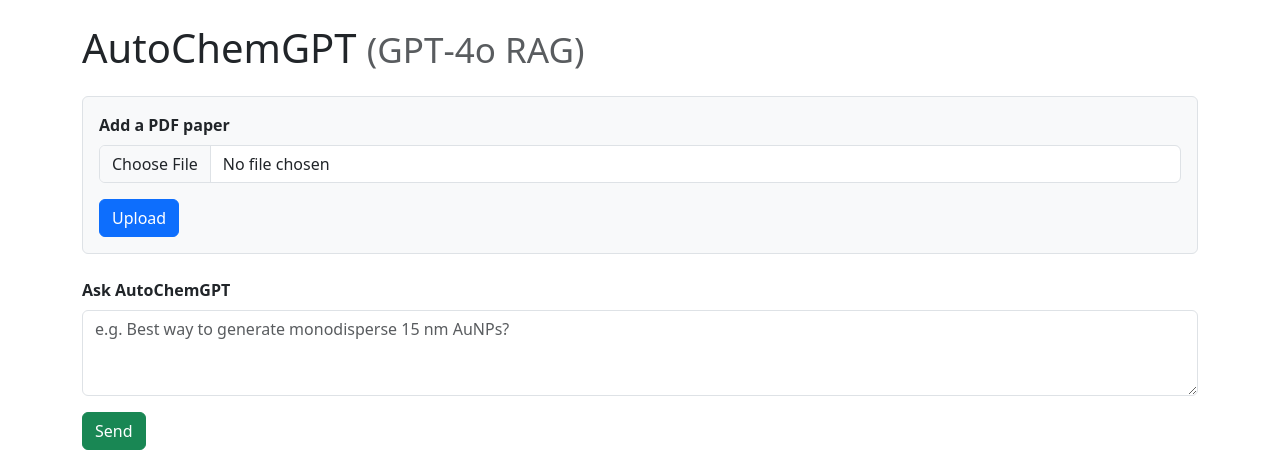
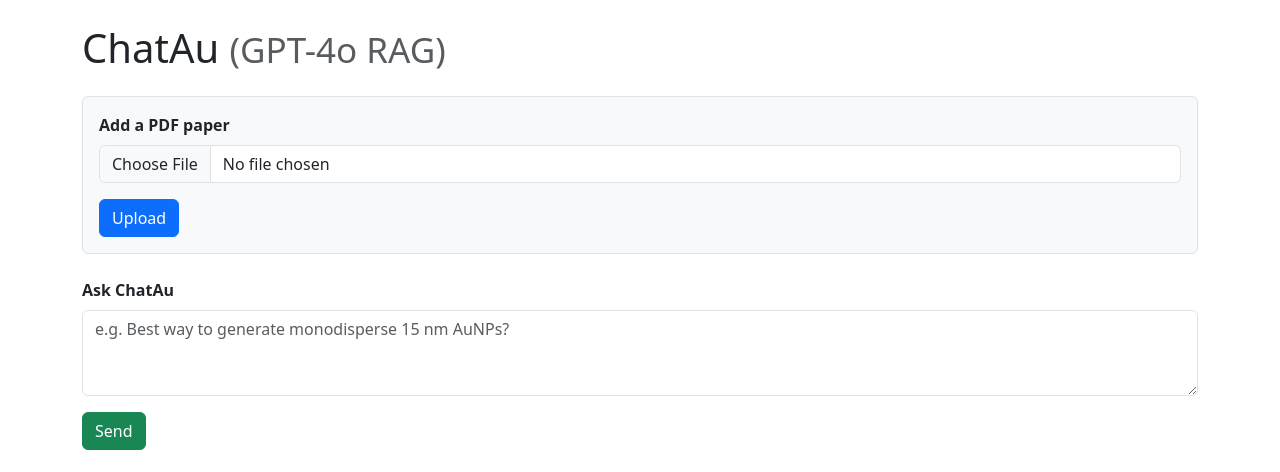
Before and after one commit to imraanykhan/ChatAuNP2, a Flask app: page / in a window 1280 px wide. Shown: the top 472 px of the page. Run offline with Flask 3, Linux system fonts and the light colour scheme.

Commit message:
Update index.html

```diff
--- a/templates/index.html
+++ b/templates/index.html
@@ -3,25 +3,26 @@
 <head>
   <meta charset="utf-8" />
   <meta name="viewport" content="width=device-width, initial-scale=1" />
-  <title>AutoChemGPT</title>
+  <title>ChatAu v1.1</title>
   <link href="https://cdn.jsdelivr.net/npm/bootstrap@5.3.3/dist/css/bootstrap.min.css" rel="stylesheet"/>
 </head>
 <body class="container py-4">
-  <h1 class="mb-4">AutoChemGPT <small class="text-muted fw-light">(GPT‑4o RAG)</small></h1>
+  <h1 class="mb-4">ChatAu <small class="text-muted fw-light">(GPT-4o RAG)</small></h1>
 
   <!-- PDF upload -->
-  <form action="/upload" method="post" enctype="multipart/form-data" class="mb-4 p-3 border rounded bg-light">
+  <form id="uploadForm" action="/upload" method="post" enctype="multipart/form-data" class="mb-4 p-3 border rounded bg-light">
     <div class="mb-3">
       <label class="form-label fw-semibold">Add a PDF paper</label>
       <input class="form-control" type="file" name="pdf" accept="application/pdf" required>
     </div>
     <button class="btn btn-primary">Upload</button>
+    <span id="uploadStatus" class="ms-3 text-success"></span>
   </form>
 
   <!-- Question input -->
   <div class="mb-3">
-    <label for="question" class="form-label fw-semibold">Ask AutoChemGPT</label>
-    <textarea id="question" class="form-control" rows="3" placeholder="e.g. Best way to generate monodisperse 15 nm AuNPs?"></textarea>
+    <label for="question" class="form-label fw-semibold">Ask ChatAu</label>
+    <textarea id="question" class="form-control" rows="3" placeholder="e.g. Best way to generate monodisperse 15 nm AuNPs?"></textarea>
   </div>
   <button id="sendBtn" class="btn btn-success mb-4">Send</button>
 
@@ -33,7 +34,7 @@
     </div>
     <div class="pt-md-4">
       <!-- THE BUTTON: always visible -->
-      <button id="exportBtn" class="btn btn-outline-secondary">Export → JSON</button>
+      <button id="exportBtn" class="btn btn-outline-secondary">Export → JSON</button>
     </div>
   </div>
 
@@ -41,7 +42,19 @@
 
   <!-- Scripts -->
   <script>
-    // Helper: POST url‑encoded
+    // intercept upload form submission to stay on page
+    document.getElementById('uploadForm').addEventListener('submit', async (ev) => {
+      ev.preventDefault();
+      const form = ev.currentTarget;
+      const data = new FormData(form);
+      const res  = await fetch('/upload', { method: 'POST', body: data });
+      const json = await res.json();
+      document.getElementById('uploadStatus').textContent = json.status === 'ok' ? '✓ uploaded' : 'upload failed';
+      // clear file input
+      form.reset();
+    });
+
+    // Helper: POST url-encoded
     const postForm = (url, payload) => fetch(url, {
       method: 'POST',
       headers: { 'Content-Type': 'application/x-www-form-urlencoded' },
```
